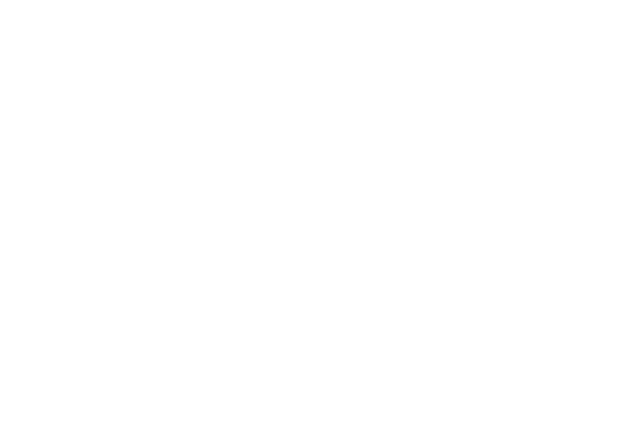
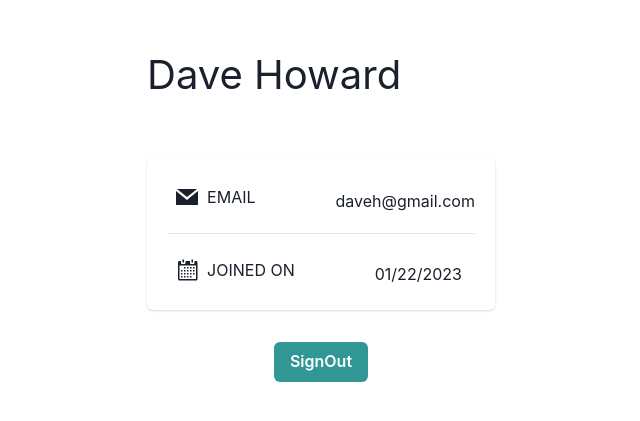
Before and after one commit to Tinfloz/Welfare-Patrol, a React (Create React App) app in the folder frontend/: page /profile in a window 1280 px wide. Before the commit this address had no page. Shown: the part 147-568 px from the top of the page, without its empty margins (319-959 px from the left). Built offline with nearby package versions, Linux system fonts and the light colour scheme.

Commit message:
Add Profile Screen

```diff
--- a/frontend/src/App.js
+++ b/frontend/src/App.js
@@ -17,6 +17,7 @@
 const Splash = lazy(() => import('./pages/Splash'));
 const SignUp = lazy(() => import('./pages/SignUp'));
 const Login = lazy(() => import('./pages/Login'));
+const Profile = lazy(() => import('./pages/Profile'));
 
 function App() {
   return (
@@ -25,6 +26,7 @@
         <Router>
           <Suspense fallback={<Fallback />}>
             <Routes>
+              <Route path="/profile" element={<Profile />} />
               <Route path="/login" element={<Login />} />
               <Route path="/register" element={<SignUp />} />
               <Route path="/home" element={<Home />} />
--- /dev/null
+++ b/frontend/src/pages/Profile.jsx
@@ -0,0 +1,79 @@
+import React from 'react';
+import {
+  VStack,
+  Flex,
+  Text,
+  Card,
+  CardBody,
+  Box,
+  Stack,
+  StackDivider,
+  IconButton,
+  HStack,
+  Button,
+} from '@chakra-ui/react';
+import { GrMail } from 'react-icons/gr';
+import { GoCalendar } from 'react-icons/go';
+
+const Profile = () => {
+  return (
+    <>
+      <Flex
+        height="90vh"
+        width="100%"
+        justifyContent="center"
+        alignItems="center"
+      >
+        <VStack spacing="4vh">
+          <Flex height="10vh" width="100%">
+            <Text fontSize="5vh">Dave Howard</Text>
+          </Flex>
+          <Card>
+            <CardBody>
+              <Stack divider={<StackDivider />} spacing="4">
+                <Box>
+                  <HStack spacing="10vh">
+                    <Flex>
+                      <IconButton
+                        icon={<GrMail size="3vh" />}
+                        style={{ background: 'white' }}
+                      />
+                      <Text pt="2" fontSize="md">
+                        EMAIL
+                      </Text>
+                    </Flex>
+                    <Text pt="2" fontSize="md">
+                      daveh@gmail.com
+                    </Text>
+                  </HStack>
+                </Box>
+                <Box>
+                  <HStack spacing="10vh">
+                    <Flex>
+                      <IconButton
+                        icon={<GoCalendar size="3vh" />}
+                        style={{ background: 'white' }}
+                      />
+                      <Text pt="2" fontSize="md">
+                        JOINED ON
+                      </Text>
+                    </Flex>
+
+                    <Text pt="2" fontSize="md">
+                      01/22/2023
+                    </Text>
+                  </HStack>
+                </Box>
+              </Stack>
+            </CardBody>
+          </Card>
+          <Button colorScheme="teal" variant="solid">
+            SignOut
+          </Button>
+        </VStack>
+      </Flex>
+    </>
+  );
+};
+
+export default Profile;
```
